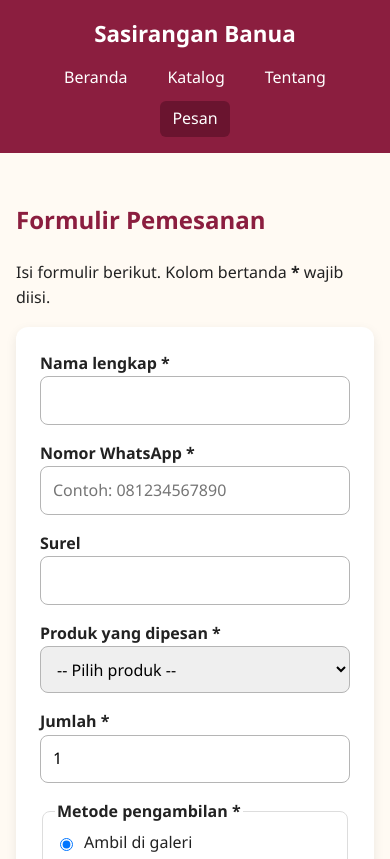
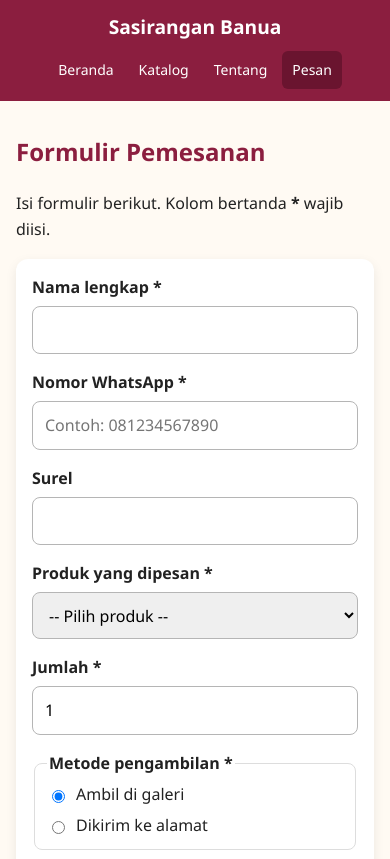
Before and after one commit to Pebby06/web1-2510010170, a plain HTML site: page kontak.html in a window 390 px wide. Shown: the top 859 px of the page. Drawn offline with Linux system fonts and the light colour scheme; files that its build step writes are made by us from their sources.

Commit message:
perbaiki tampilan berdasarkan uji responsif

```diff
--- a/css/style.css
+++ b/css/style.css
@@ -1,11 +1,16 @@
 /* =========================================================
-   Sasirangan Banua  style.css
-   Pendekatan: mobile-first (gaya dasar untuk HP, lalu    disesuaikan untuk layar lebar dengan media query)
+    Sasirangan Banua — style.css
+    Pendekatan: mobile-first (gaya dasar untuk HP, lalu
+    disesuaikan untuk layar lebar dengan media query)
     ========================================================= */
-/* ---------- 1. Variabel (custom properties) ---------- */ :root {
-  --warna-utama: #8b1e3f;        /* merah marun sasirangan */
+
+/* ---------- 1. Variabel (custom properties) ---------- */
+:root {
+    --warna-utama: #8b1e3f;
+    /* merah marun sasirangan */
     --warna-utama-gelap: #6a142f;
-  --warna-aksen: #e0a526;        /* kuning kunyit */
+    --warna-aksen: #e0a526;
+    /* kuning kunyit */
     --warna-krem: #fbe9c6;
     --warna-teks: #222222;
     --warna-teks-lembut: #555555;
@@ -16,37 +21,90 @@
     --lebar-maks: 1100px;
 }
 
-/* ---------- 2. Reset ringan & dasar ---------- */ *,
-*::before, *::after {
+/* ---------- 2. Reset ringan & dasar ---------- */
+*,
+*::before,
+*::after {
     box-sizing: border-box;
-}  html {
+}
+
+html {
     scroll-behavior: smooth;
-  scroll-padding-top: 7rem;      /* agar judul tidak tertutup header sticky */
-}  body {   margin: 0;
-  font-family: "Segoe UI", system-ui, -apple-system, Roboto, Arial, sans-serif;   font-size: 1rem;   line-height: 1.6;   color: var(--warna-teks);
-  background-color: var(--warna-latar); }  img {
-  display: block;   max-width: 100%;   height: auto;
+    scroll-padding-top: 7rem;
+    /* agar judul tidak tertutup header sticky */
+}
 
- 	}  a {
+body {
+    margin: 0;
+    font-family: "Segoe UI", system-ui, -apple-system, Roboto, Arial, sans-serif;
+    font-size: 1rem;
+    line-height: 1.6;
+    color: var(--warna-teks);
+    background-color: var(--warna-latar);
+}
+
+img {
+    display: block;
+    max-width: 100%;
+    height: auto;
+}
+
+a {
     color: var(--warna-utama);
 }
-/* Penanda fokus untuk pengguna keyboard  JANGAN dihapus */ a:focus-visible, button:focus-visible, input:focus-visible, select:focus-visible, textarea:focus-visible {
-  outline: 3px solid var(--warna-utama-gelap);   outline-offset: 2px;
-}
-/* ---------- 3. Header & navigasi (Flexbox) ---------- */
-.header-situs {   position: sticky;   top: 0;   z-index: 10;   display: flex;
-  flex-direction: column;      /* HP: logo di atas menu */   align-items: center;   gap: 0.5rem;   padding: 1rem;
-  background-color: var(--warna-utama);   color: #ffffff;
-}
- .logo {   margin: 0;   font-size: 1.4rem;   font-weight: 700;
+
+/* Penanda fokus untuk pengguna keyboard — JANGAN dihapus */
+a:focus-visible,
+button:focus-visible,
+input:focus-visible,
+select:focus-visible,
+textarea:focus-visible {
+    outline: 3px solid var(--warna-utama-gelap);
+    outline-offset: 2px;
 }
 
-.logo a {   color: inherit;   text-decoration: none;
-}
- .menu {   display: flex;   flex-wrap: wrap;   justify-content: center;   gap: 0.25rem 1rem;   margin: 0;   padding: 0;   list-style: none;
+/* ---------- 3. Header & navigasi (Flexbox) ---------- */
+.header-situs {
+    position: sticky;
+    top: 0;
+    z-index: 10;
+    display: flex;
+    flex-direction: column;
+    /* HP: logo di atas menu */
+    align-items: center;
+    gap: 0.5rem;
+    padding: 1rem;
+    background-color: var(--warna-utama);
+    color: #ffffff;
 }
 
-.menu a {   display: block;   padding: 0.35rem 0.75rem;   border-radius: 6px;   color: #ffffff;   text-decoration: none;
+.logo {
+    margin: 0;
+    font-size: 1.4rem;
+    font-weight: 700;
+}
+
+.logo a {
+    color: inherit;
+    text-decoration: none;
+}
+
+.menu {
+    display: flex;
+    flex-wrap: wrap;
+    justify-content: center;
+    gap: 0.25rem 1rem;
+    margin: 0;
+    padding: 0;
+    list-style: none;
+}
+
+.menu a {
+    display: block;
+    padding: 0.35rem 0.75rem;
+    border-radius: 6px;
+    color: #ffffff;
+    text-decoration: none;
 }
 
 .menu a:hover,
@@ -55,106 +113,215 @@
 }
 
 .header-situs a:focus-visible {
-  outline-color: #ffffff;        /* fokus putih agar terlihat di latar header yang gelap */ }
+    outline-color: #ffffff;
+    /* fokus putih agar terlihat di latar header yang gelap */
+}
 
 /* ---------- 4. Hero ---------- */
 .hero {
-  padding: 4rem 1rem;   text-align: center;
+    padding: 4rem 1rem;
+    text-align: center;
     background: linear-gradient(135deg, var(--warna-krem), #f6d7a7);
 }
 
-.hero h1 {   margin: 0 0 1rem;
-  font-size: clamp(1.8rem, 5vw, 3rem);   line-height: 1.2;
+.hero h1 {
+    margin: 0 0 1rem;
+    font-size: clamp(1.8rem, 5vw, 3rem);
+    line-height: 1.2;
     color: var(--warna-utama);
 }
 
-.hero p {   max-width: 40rem;   margin: 0 auto 1.5rem;
+.hero p {
+    max-width: 40rem;
+    margin: 0 auto 1.5rem;
 }
 
 /* ---------- 5. Tombol ---------- */
 .tombol {
-  display: inline-block;   padding: 0.75rem 1.5rem;   border: none;
-  border-radius: var(--radius);   background-color: var(--warna-utama);   color: #ffffff;   font: inherit;   font-weight: 600;   text-decoration: none;   cursor: pointer;
+    display: inline-block;
+    padding: 0.75rem 1.5rem;
+    border: none;
+    border-radius: var(--radius);
+    background-color: var(--warna-utama);
+    color: #ffffff;
+    font: inherit;
+    font-weight: 600;
+    text-decoration: none;
+    cursor: pointer;
     transition: background-color 0.2s ease, transform 0.2s ease;
 }
 
 .tombol:hover {
-  background-color: var(--warna-utama-gelap);   transform: translateY(-2px); }
+    background-color: var(--warna-utama-gelap);
+    transform: translateY(-2px);
+}
+
 /* ---------- 6. Bagian (section) umum ---------- */
 .bagian {
-  max-width: var(--lebar-maks);   margin-inline: auto;   padding: 3rem 1rem;
+    max-width: var(--lebar-maks);
+    margin-inline: auto;
+    padding: 3rem 1rem;
 }
 
-.bagian h1, .bagian h2 {   margin-top: 0;
+.bagian h1,
+.bagian h2 {
+    margin-top: 0;
     color: var(--warna-utama);
 }
 
 /* ---------- 7. Katalog (CSS Grid) ---------- */
-.katalog-grid {   display: grid;
-  grid-template-columns: repeat(auto-fill, minmax(240px, 1fr));   gap: 1.5rem;
+.katalog-grid {
+    display: grid;
+    grid-template-columns: repeat(auto-fill, minmax(240px, 1fr));
+    gap: 1.5rem;
 }
 
-.kartu {   display: flex;   flex-direction: column;   overflow: hidden;
-  border-radius: var(--radius);   background-color: var(--warna-kartu);   box-shadow: var(--bayangan);   transition: transform 0.2s ease;
+.kartu {
+    display: flex;
+    flex-direction: column;
+    overflow: hidden;
+    border-radius: var(--radius);
+    background-color: var(--warna-kartu);
+    box-shadow: var(--bayangan);
+    transition: transform 0.2s ease;
 }
 
 .kartu:hover {
     transform: translateY(-4px);
 }
 
-.kartu img {   width: 100%;   aspect-ratio: 3 / 2;   object-fit: cover;
+.kartu img {
+    width: 100%;
+    aspect-ratio: 3 / 2;
+    object-fit: cover;
 }
 
-.kartu-isi {   display: flex;   flex-direction: column;
-  flex-grow: 1;                  /* isi kartu mengisi sisa tinggi */   padding: 1rem;
+.kartu-isi {
+    display: flex;
+    flex-direction: column;
+    flex-grow: 1;
+    /* isi kartu mengisi sisa tinggi */
+    padding: 1rem;
 }
 
-.kartu h3 {   margin: 0 0 0.5rem;   font-size: 1.15rem;
+.kartu h3 {
+    margin: 0 0 0.5rem;
+    font-size: 1.15rem;
 }
 
 .kartu p {
     margin: 0 0 0.75rem;
-  color: var(--warna-teks-lembut); }
+    color: var(--warna-teks-lembut);
+}
 
 .kartu .harga {
-  margin-top: auto;              /* harga selalu di bagian bawah kartu */   margin-bottom: 0;   font-size: 1.1rem;   font-weight: 700;
-  color: var(--warna-utama); }
-/* ---------- 8. Tabel ---------- */ table {   width: 100%;
-  border-collapse: collapse;
-  background-color: var(--warna-kartu);   box-shadow: var(--bayangan);
-}  caption {
-  margin-bottom: 0.5rem;   font-weight: 600;   text-align: left;
-}  th, td {
-  padding: 0.75rem 1rem;
-  border-bottom: 1px solid #eeeeee;   text-align: left;
-}  thead th {
-  background-color: var(--warna-utama);   color: #ffffff;
-}
-/* ---------- 9. Formulir ---------- */
-.form-pesan {   display: grid;   gap: 1rem;   max-width: 40rem;   padding: 1.5rem;
-  border-radius: var(--radius);   background-color: var(--warna-kartu);   box-shadow: var(--bayangan);
-}
- kolom {   display: flex;   flex-direction: column;   gap: 0.35rem;
-}  label, legend {
-  font-weight: 600;
-}  input, select, textarea {   width: 100%;
-  padding: 0.65rem 0.75rem;   border: 1px solid #b5b5b5;   border-radius: 8px;   font: inherit;
-}  fieldset {   display: flex;   flex-direction: column;   gap: 0.35rem;
-  border: 1px solid #dddddd;   border-radius: 8px;
-}
-fieldset label,
-.cek {   display: flex;   align-items: center;   gap: 0.5rem;   font-weight: 400;
-}  input[type="radio"], input[type="checkbox"] {   width: auto;
-}
-/* ---------- 10. Footer ---------- */
-.footer-situs {   padding: 2rem 1rem;   background-color: #2b2b2b;   color: #eeeeee;   font-size: 0.9rem;   text-align: center;
+    margin-top: auto;
+    /* harga selalu di bagian bawah kartu */
+    margin-bottom: 0;
+    font-size: 1.1rem;
+    font-weight: 700;
+    color: var(--warna-utama);
 }
 
-.footer-situs p {   margin: 0.25rem 0;
+/* ---------- 8. Tabel ---------- */
+table {
+    width: 100%;
+    border-collapse: collapse;
+    background-color: var(--warna-kartu);
+    box-shadow: var(--bayangan);
 }
-/* ---------- 11. Responsif: tablet & desktop ---------- */ @media (min-width: 768px) {
+
+caption {
+    margin-bottom: 0.5rem;
+    font-weight: 600;
+    text-align: left;
+}
+
+th,
+td {
+    padding: 0.75rem 1rem;
+    border-bottom: 1px solid #eeeeee;
+    text-align: left;
+}
+
+thead th {
+    background-color: var(--warna-utama);
+    color: #ffffff;
+}
+
+/* ---------- 9. Formulir ---------- */
+.form-pesan {
+    display: grid;
+    gap: 1rem;
+    max-width: 40rem;
+    padding: 1.5rem;
+    border-radius: var(--radius);
+    background-color: var(--warna-kartu);
+    box-shadow: var(--bayangan);
+}
+
+.kolom {
+    display: flex;
+    flex-direction: column;
+    gap: 0.35rem;
+}
+
+label,
+legend {
+    font-weight: 600;
+}
+
+input,
+select,
+textarea {
+    width: 100%;
+    padding: 0.65rem 0.75rem;
+    border: 1px solid #b5b5b5;
+    border-radius: 8px;
+    font: inherit;
+}
+
+fieldset {
+    display: flex;
+    flex-direction: column;
+    gap: 0.35rem;
+    border: 1px solid #dddddd;
+    border-radius: 8px;
+}
+
+fieldset label,
+.cek {
+    display: flex;
+    align-items: center;
+    gap: 0.5rem;
+    font-weight: 400;
+}
+
+input[type="radio"],
+input[type="checkbox"] {
+    width: auto;
+}
+
+/* ---------- 10. Footer ---------- */
+.footer-situs {
+    padding: 2rem 1rem;
+    background-color: #2b2b2b;
+    color: #eeeeee;
+    font-size: 0.9rem;
+    text-align: center;
+}
+
+.footer-situs p {
+    margin: 0.25rem 0;
+}
+
+/* ---------- 11. Responsif: tablet & desktop ---------- */
+@media (min-width: 768px) {
     .header-situs {
-    flex-direction: row;          /* logo kiri, menu kanan */     justify-content: space-between;     padding-inline: 2rem;
+        flex-direction: row;
+        /* logo kiri, menu kanan */
+        justify-content: space-between;
+        padding-inline: 2rem;
     }
 
     .hero {
@@ -163,10 +330,54 @@ fieldset label,
 }
 
 /* Hormati pengguna yang tidak ingin banyak animasi */
-@media (prefers-reduced-motion: reduce) {   html {
+@media (prefers-reduced-motion: reduce) {
+    html {
         scroll-behavior: auto;
     }
+
     * {
         transition: none !important;
     }
 }
+@media (max-width: 767px) {
+
+    .header-situs {
+        width: 100%;
+        padding: 12px;
+    }
+
+    .logo {
+        font-size: 1.2rem;
+    }
+
+    .menu {
+        gap: 5px;
+    }
+
+    .menu a {
+        padding: 8px 10px;
+        font-size: 14px;
+    }
+
+    .hero {
+        padding: 3rem 1rem;
+    }
+
+    .bagian {
+        padding: 2rem 1rem;
+    }
+
+    .katalog-grid {
+        grid-template-columns: 1fr;
+    }
+
+    .form-pesan {
+        width: 100%;
+        padding: 1rem;
+    }
+
+    .footer-situs {
+        padding: 1.5rem 1rem;
+        font-size: 0.8rem;
+    }
+}
--- a/kontak.html
+++ b/kontak.html
@@ -1,6 +1,7 @@
 <!DOCTYPE html>
 <html lang="id">
 <head>
+    <link rel="stylesheet" href="css/style.css">
     <meta charset="UTF-8">
     <meta name="viewport" content="width=device-width, initial-scale=1.0">
     <meta name="description" content="Formulir pemesanan kain dan busana Sasirangan khas Banjar.">
```
Lines whose indentation alone changed are shown as unchanged.
